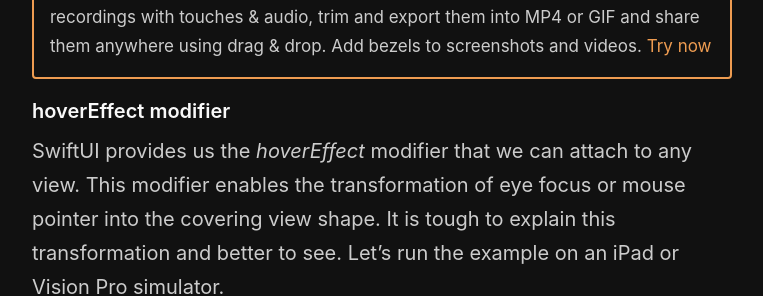
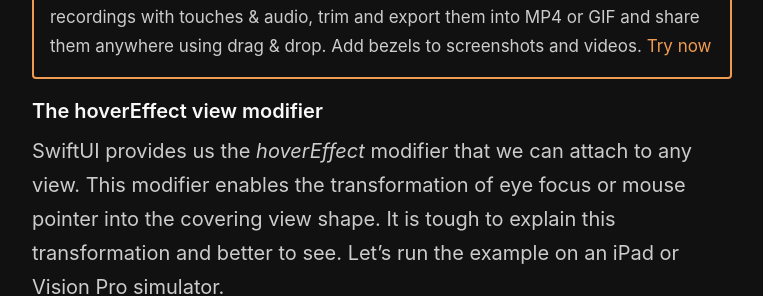
Before and after one commit to mecid/mecid.github.io, a Jekyll site: the page built from _posts/2020-03-25-hover-effect-in-swiftui.md, in a window 1280 px wide and 900 px high, scrolled down 419 px. Shown: the part 161-457 px from the top of the window, without its empty margins (258-1021 px from the left). Built offline with Jekyll 4.4.1, drawn with Linux system fonts in a browser that asks for light colours.

Commit message:
section renamed in the hover effect post

````diff
--- a/_posts/2020-03-25-hover-effect-in-swiftui.md
+++ b/_posts/2020-03-25-hover-effect-in-swiftui.md
@@ -9,7 +9,7 @@
 
 {% include friends.html %}
 
-#### hoverEffect modifier
+#### The hoverEffect view modifier
 SwiftUI provides us the *hoverEffect* modifier that we can attach to any view. This modifier enables the transformation of eye focus or mouse pointer into the covering view shape. It is tough to explain this transformation and better to see. Let's run the example on an iPad or Vision Pro simulator.
 
 ```swift
````
